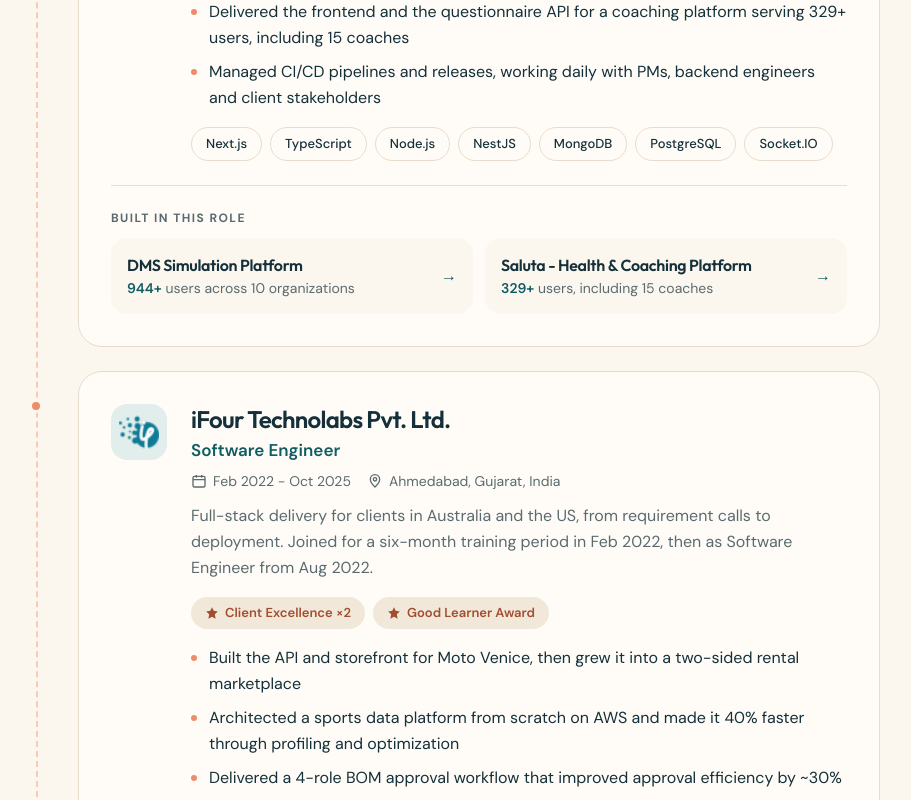
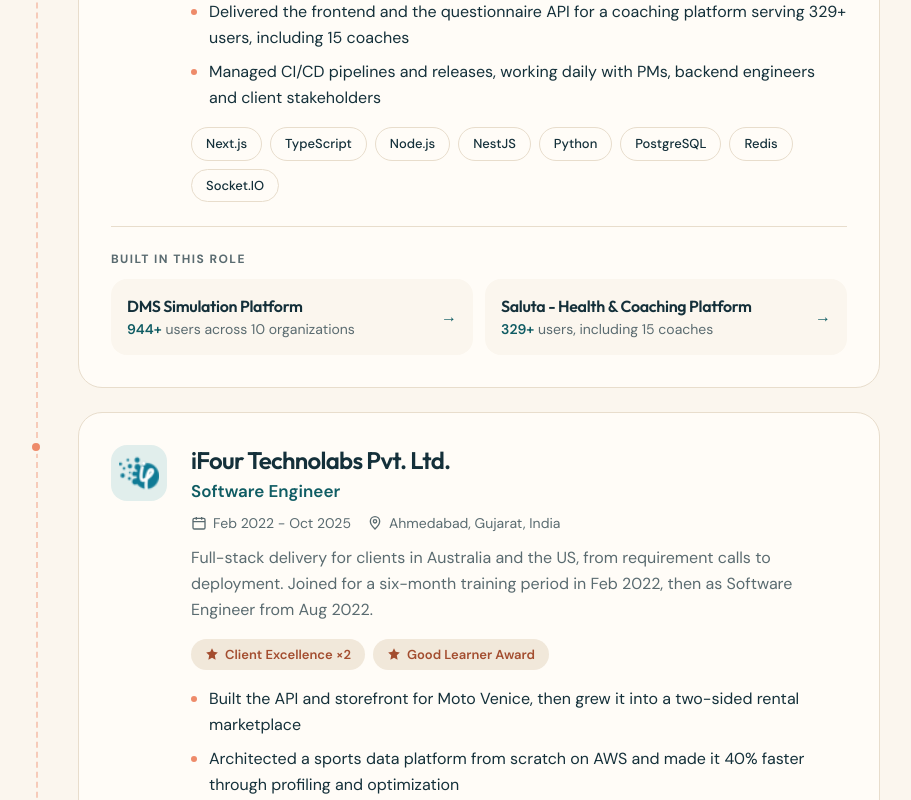
Before and after one commit to ShivharakhYadav/shivharakhyadav, a Next.js app: page /experience in a window 1280 px wide. Shown: the part 1200-2000 px from the top of the page, without its empty margins (336-1247 px from the left). Built offline with nearby package versions, Linux system fonts and the light colour scheme.

Commit message:
Correct the DMS Simulation Platform stack and hide its role line
Stack is now Next.js, TypeScript, Python, PostgreSQL, Redis and Docker
(plus Redux Toolkit, Context API, Jest). A new hideBuiltAt option hides
the "Built as ... at ..." line; DMS uses it. ViitorCloud tags follow.

```diff
--- a/src/app/projects/[slug]/page.tsx
+++ b/src/app/projects/[slug]/page.tsx
@@ -49,8 +49,8 @@
   const project = getProjectBySlug(params.slug);
   if (!project) notFound();
 
-  // the role this was built in, from experience.ts
-  const job = experience.find((j) => j.projects?.includes(project.slug));
+  // the role this was built in, from experience.ts (unless the project hides it)
+  const job = project.hideBuiltAt ? undefined : experience.find((j) => j.projects?.includes(project.slug));
 
   const index = projects.indexOf(project);
   const next = projects[(index + 1) % projects.length];
--- a/src/data/experience.ts
+++ b/src/data/experience.ts
@@ -52,7 +52,7 @@
       "Managed CI/CD pipelines and releases, working daily with PMs, backend engineers and client stakeholders",
     ],
     projects: ["dms-simulation-platform", "health-coaching-platform"],
-    tags: ["Next.js", "TypeScript", "Node.js", "NestJS", "MongoDB", "PostgreSQL", "Socket.IO"],
+    tags: ["Next.js", "TypeScript", "Node.js", "NestJS", "Python", "PostgreSQL", "Redis", "Socket.IO"],
   },
   {
     period: "Feb 2022 - Oct 2025",
--- a/src/data/projects.ts
+++ b/src/data/projects.ts
@@ -20,6 +20,8 @@
   stack: string[];
   highlights: string[];
   outcome: string;
+  /** hide the "Built as <role> at <company>" line on the case-study page */
+  hideBuiltAt?: boolean;
 }
 
 // Facts here come from the résumé (public/Shivharakh_Yadav_FS.pdf) and the
@@ -34,7 +36,7 @@
     headline: { value: "944+", label: "users across 10 organizations" },
     summary:
       "A multi-tenant SaaS product delivering interactive simulations to 944+ users across 10 organizations. I was the sole full-stack engineer on the client project, owning everything from requirement gathering to architecture, delivery and releases.",
-    tags: ["Next.js", "TypeScript", "Node.js", "Express", "MongoDB"],
+    tags: ["Next.js", "TypeScript", "Python", "PostgreSQL", "Redis"],
     metrics: [
       { label: "Modules", value: "16 interactive" },
       { label: "My role", value: "Sole full-stack engineer" },
@@ -49,7 +51,8 @@
       "Delivered a full B2B licensing workflow: requests, approvals, seat allocation with concurrency-safe writes, and audit export, validated with Jest",
       "Managed CI/CD pipelines and release deployments, turning client feedback into sprint-level deliverables",
     ],
-    stack: ["Next.js", "TypeScript", "Node.js", "Express (REST API)", "MongoDB", "Context API", "Jest", "Docker"],
+    stack: ["Next.js", "TypeScript", "Redux Tookit", "Python", "PostgreSQL", "Redis", "Docker", "Context API", "Jest"],
+    hideBuiltAt: true,
     highlights: [
       "Safe B2B/B2C data isolation between 10 organizations on one platform",
       "Race-condition-safe seat and licence allocation using transactional writes, so a seat can never be claimed twice",
```
Also changed, not shown: 1 other file (tests, documents, lock files or other folders).
